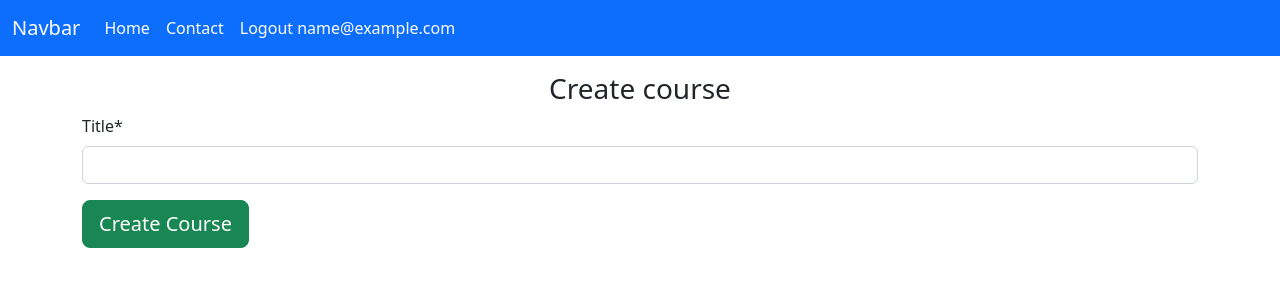
After one commit to emilkatarka/danceplace, a Django app: page /courses/create/ in a window 1280 px wide. The commit adds this page. Shown: the top 300 px of the page. Run offline with Django 4.2, Linux system fonts and the light colour scheme; the visitor is signed in with stand-in values (Sample User, id 1); parts of the project's set-up code (start-up, migrations or seed data) failed here and were passed over; some libraries are stand-ins or nearby versions.

Commit message:
courses permissions

```diff
--- a/config/settings.py
+++ b/config/settings.py
@@ -51,6 +51,7 @@ INSTALLED_APPS = [
     # local apps
     'home.apps.HomeConfig',
     'users.apps.UsersConfig',
+    'courses.apps.CoursesConfig',
 ]
 
 MIDDLEWARE = [
--- a/config/urls.py
+++ b/config/urls.py
@@ -23,5 +23,6 @@ urlpatterns = [
     path('admin/', admin.site.urls),
     path('', include('home.urls')),
     path('users/', include('users.urls')),
+    path('courses/', include('courses.urls')),
     path('__debug__/', include('debug_toolbar.urls')),
 ]
--- a/courses/models.py
+++ b/courses/models.py
@@ -1,7 +1,10 @@
+from django.contrib.auth import get_user_model
 from django.db import models
 
 class Course(models.Model):
     title = models.CharField(max_length=200)
+    owner = models.ForeignKey(get_user_model(), on_delete=models.CASCADE, related_name='courses_owner')
+
 
     def __str__(self):
         return self.title
--- /dev/null
+++ b/courses/templates/courses/course_creation.html
@@ -0,0 +1,17 @@
+{% extends 'base.html' %}
+{% load crispy_forms_tags %}
+
+{% block title %}
+    Create Course
+{% endblock %}
+
+{% block container %}
+    <form action="" method="post">
+        {% csrf_token %}
+        <h3 class="text-center">Create course</h3>
+
+        {{ form|crispy }}
+
+        <button type="submit" class="btn btn-success float-right btn-lg mb-3 mt-0">Create Course</button>
+    </form>
+{% endblock %}
--- a/courses/templates/courses/courses_list.html
+++ b/courses/templates/courses/courses_list.html
@@ -8,8 +8,8 @@
     <h1>Courses List</h1>
     <ul>
         {% for course in courses %}
-            <li>{{ course.title }}</li>
-            {% empty %}
+            <li class="mb-3">{{ course.title }} <a href="{% url 'courses:course-edition' pk=course.id %}" class="btn btn-warning btn-sm ">Edit</a></li>
+        {% empty %}
             <p>No courses available</p>
         {% endfor %}
     </ul>
--- a/courses/urls.py
+++ b/courses/urls.py
@@ -6,5 +6,8 @@ app_name = 'courses'
 
 urlpatterns = [
     path('', views.CourseView.as_view(), name='course-list'),
+    path('update/<int:pk>', views.CourseUpdateView.as_view(), name='course-edition'),
+    path('create/', views.CourseCreateView.as_view(), name='course-creation'),
+
 
 ]
--- a/courses/views.py
+++ b/courses/views.py
@@ -1,9 +1,38 @@
-from django.views.generic import ListView
+from django.contrib.auth.mixins import LoginRequiredMixin, PermissionRequiredMixin
+from django.urls import reverse_lazy
+from django.views.generic import CreateView, DetailView, ListView, UpdateView
 
 from . import models
+from .permissions import AuthorManageMixin
 
 
 class CourseView(ListView):
     template_name = 'courses/courses_list.html'
     model = models.Course
     context_object_name = 'courses'
+
+
+# class CourseDetailView(DetailView):
+#     model = models.Course
+#     context_object_name = 'course'
+#     template_name = 'courses/course_detail.html'
+
+class CourseCreateView(LoginRequiredMixin, PermissionRequiredMixin, CreateView):
+    model = models.Course
+    fields = ('title',)
+    template_name = 'courses/course_creation.html'
+    login_url = reverse_lazy('users:login_view')
+    success_url = reverse_lazy('courses:course-list')
+    permission_required = 'courses.add_course'
+
+    def form_valid(self, form):
+        form.instance.owner = self.request.user
+        return super().form_valid(form)
+
+class CourseUpdateView(LoginRequiredMixin, AuthorManageMixin, UpdateView):
+    model = models.Course
+    fields = ('title',)
+    template_name = 'courses/course_edition.html'
+    success_url = reverse_lazy('courses:course-list')
+    context_object_name = 'course'
+    login_url = reverse_lazy('users:login_view')
--- a/home/templates/partials/_menu.html
+++ b/home/templates/partials/_menu.html
@@ -29,7 +29,7 @@
 
                 {% if user.is_instructor %}
                     <li class="nav-item">
-                        <a class="nav-link active" aria-current="page" href="#">Add Course</a>
+                        <a class="nav-link active" aria-current="page" href="{% url 'courses:course-creation' %}">Add Course</a>
                     </li>
                 {% endif %}
 
```
Also changed, not shown: courses/permissions.py (added, +8 -0 lines), courses/templates/courses/course_edition.html (added, +17 -0 lines), home/templates/home/home.html (+4 -3 lines), home/views.py (+6 -1 lines), users/views.py (+15 -0 lines), courses/migrations/0002_course_owner.py (added).
